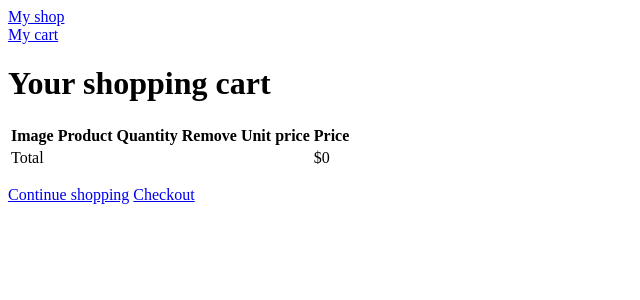
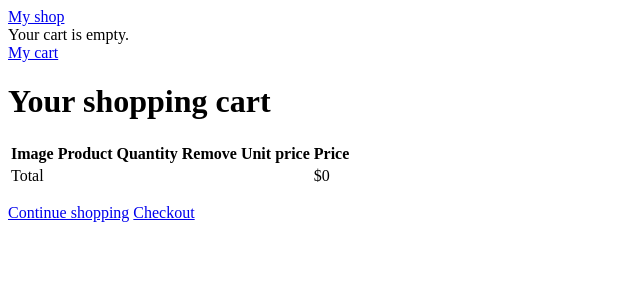
Before and after one commit to DevenBhalerao/OnlineShop, a Django app: page /cart/ in a window 1280 px wide. Shown: the top 300 px of the page, without its empty margins (0-640 px from the left). Run offline with Django 3.2, Linux system fonts and the light colour scheme.

Commit message:
added cart context processor

```diff
--- a/Mahavir/settings.py
+++ b/Mahavir/settings.py
@@ -65,6 +65,7 @@ TEMPLATES = [
                 'django.template.context_processors.request',
                 'django.contrib.auth.context_processors.auth',
                 'django.contrib.messages.context_processors.messages',
+                'cart.context_processors.cart',
             ],
         },
     },
--- a/cart/cart.py
+++ b/cart/cart.py
@@ -1,6 +1,10 @@
 from decimal import Decimal
 from django.conf import settings
 from shop.models import Product
+
+import logging
+
+logger = logging.getLogger(__name__)
 
 
 class Cart(object):
@@ -45,7 +49,8 @@ class Cart(object):
 
     @property
     def get_total_price(self):
-        return sum(item['total_price'] for item in self.cart.values())
+        return sum(Decimal(item['price']) * item['quantity'] for item in
+                   self.cart.values())
 
     def save(self):
         self.session[settings.CART_SESSION_ID] = self.cart
--- /dev/null
+++ b/cart/context_processors.py
@@ -0,0 +1,5 @@
+from .cart import Cart
+
+
+def cart(request):
+    return {'cart': Cart(request)}
--- a/templates/shop/base.html
+++ b/templates/shop/base.html
@@ -9,6 +9,20 @@
 	<div>
 		<a href="/" >My shop</a>
 	</div>
+
+	<div class="cart">
+		{% with total_items=cart|length %}
+		{% if cart|length > 0 %}
+		Your cart:
+		<a href="{% url "cart:cart_detail" %}">
+			{{ total_items }} item{{ total_items|pluralize }},
+			${{ cart.get_total_price }}
+		</a>
+		{% else %}
+		Your cart is empty.
+		{% endif %}
+		{% endwith %}
+	</div>
 	<div>
 		<a href="{% url "cart:cart_detail" %}">My cart</a>
 	</div>
```
Also changed, not shown: db.sqlite3, 3 other files.
